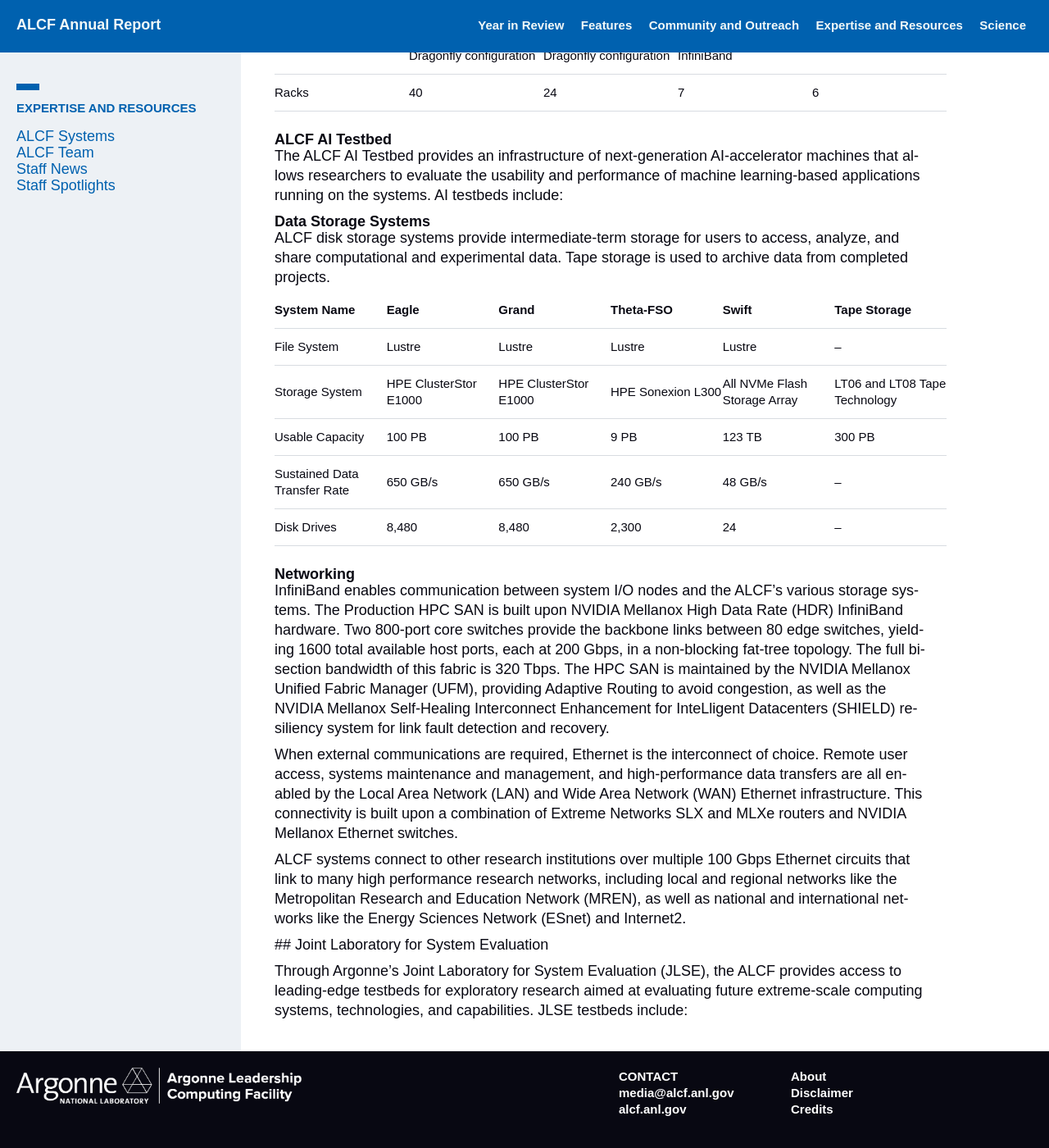
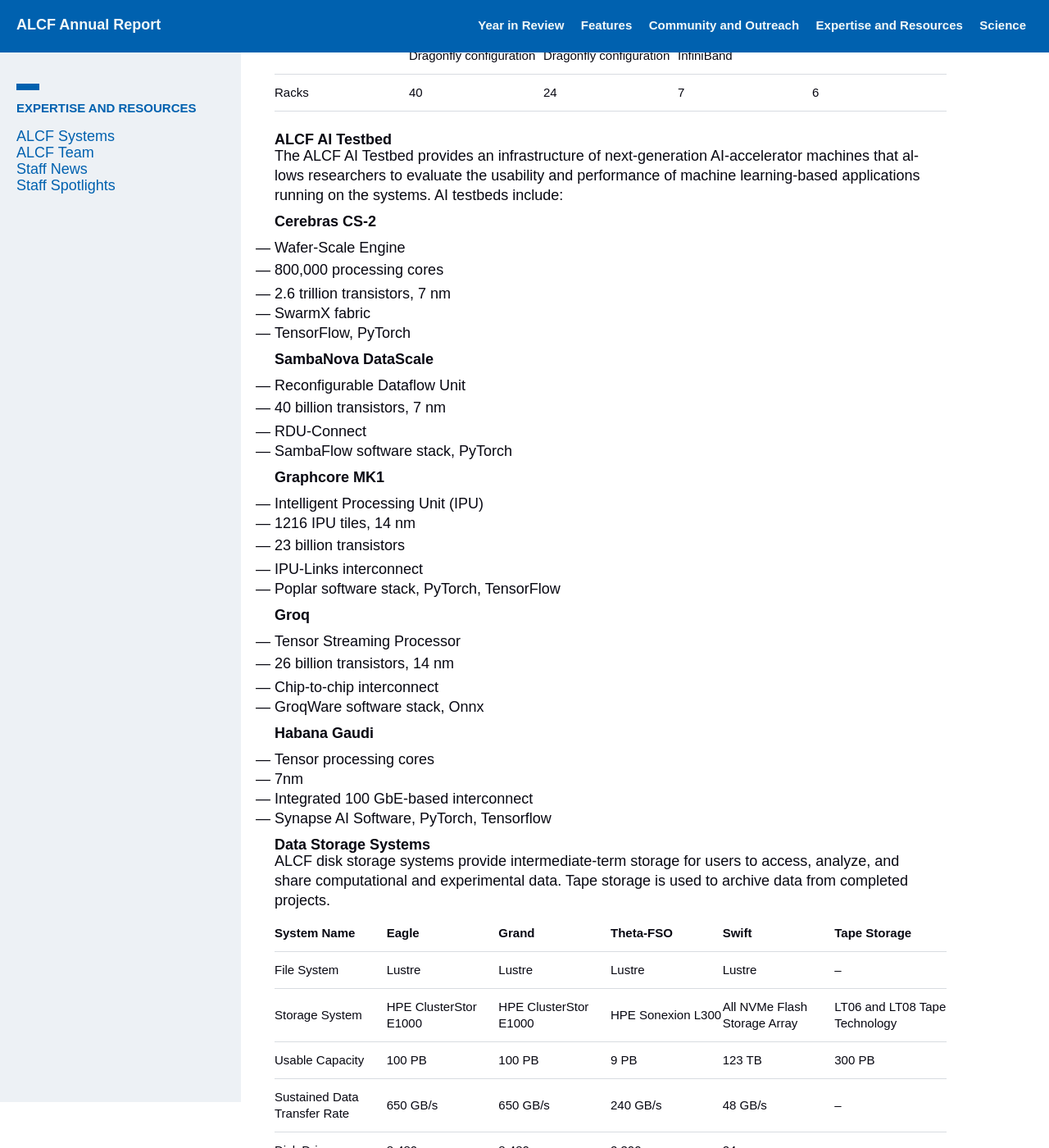
Before and after one commit to sbx-bnagle/ALCF-AR2022, a Jekyll site: the page built from 04_expertise-and-resources/systems.md, in a window 1280 px wide and 1400 px high, scrolled down 759 px. Shown: the whole window at 82% size. Built offline with Jekyll 4.4.1, drawn with Linux system fonts in a browser that asks for light colours; some web fonts are replaced.

Commit message:
added testbed bullets

```diff
--- a/04_expertise-and-resources/systems.md
+++ b/04_expertise-and-resources/systems.md
@@ -30,6 +30,39 @@
 that allows researchers to evaluate the usability and performance of machine learning-based
 applications running on the systems. AI testbeds include:
 
+**Cerebras CS-2**
+- Wafer-Scale Engine
+- >800,000 processing cores
+- 2.6 trillion transistors, 7 nm
+- SwarmX fabric
+- TensorFlow, PyTorch
+
+**SambaNova DataScale**
+- Reconfigurable Dataflow Unit
+- >40 billion transistors, 7 nm
+- RDU-Connect
+- SambaFlow software stack, PyTorch
+
+**Graphcore MK1**
+- Intelligent Processing Unit (IPU)
+- 1216 IPU tiles, 14 nm
+- >23 billion transistors
+- IPU-Links interconnect
+- Poplar software stack, PyTorch, TensorFlow
+
+**Groq**
+- Tensor Streaming Processor
+- >26 billion transistors, 14 nm
+- Chip-to-chip interconnect
+- GroqWare software stack, Onnx
+
+**Habana Gaudi**
+- Tensor processing cores
+- 7nm
+- Integrated 100 GbE-based interconnect
+- Synapse AI Software, PyTorch,
+Tensorflow
+
 
 ## Data Storage Systems
 
```
